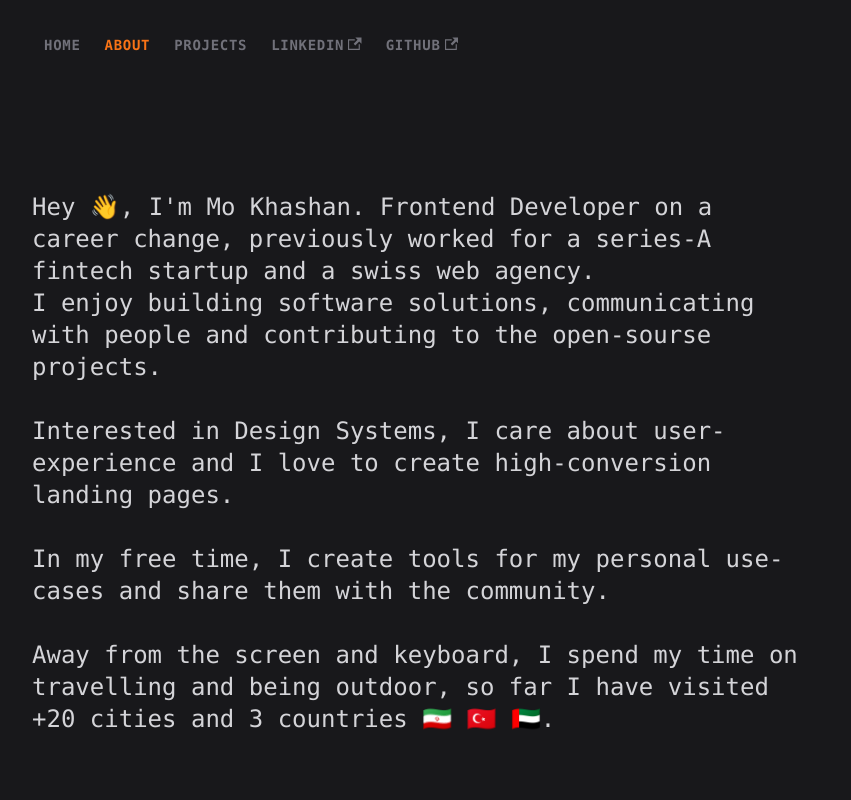
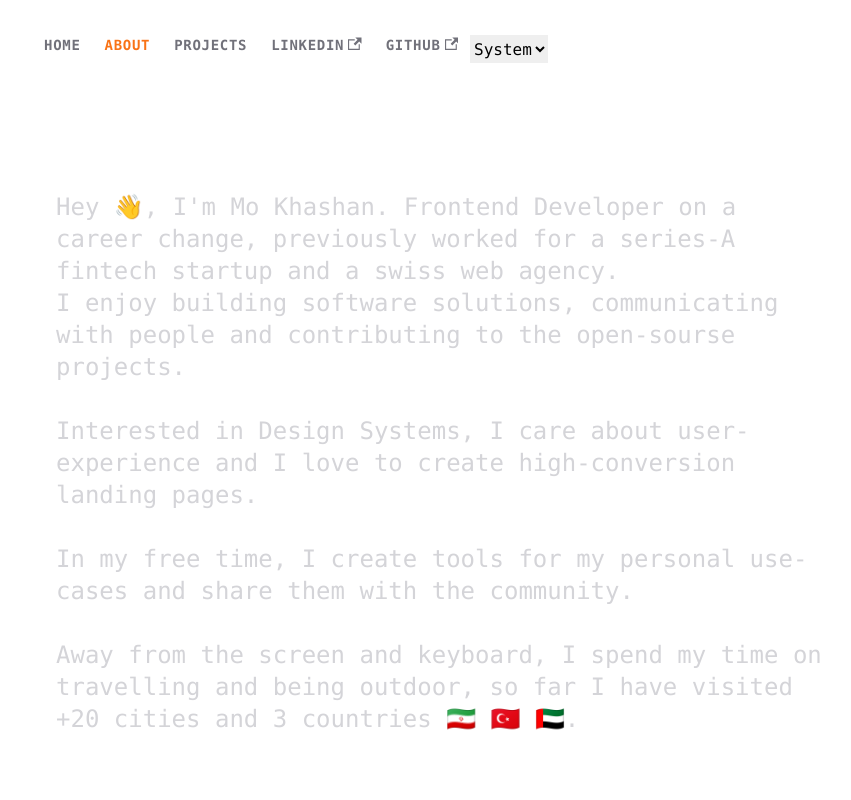
Before and after one commit to mahdikhashan/nanoman.space, a Next.js app: page /about in a window 1280 px wide. Shown: the top 800 px of the page, without its empty margins (16-867 px from the left). Built offline with nearby package versions, Linux system fonts and the light colour scheme.

Commit message:
feat: dark-mode

```diff
--- a/package.json
+++ b/package.json
@@ -18,6 +18,7 @@
     "eslint-config-next": "13.1.2",
     "hamburger-react": "^2.5.0",
     "next": "13.1.2",
+    "next-themes": "^0.2.1",
     "react": "18.2.0",
     "react-dom": "18.2.0",
     "typescript": "4.9.4",
--- a/src/pages/_app.tsx
+++ b/src/pages/_app.tsx
@@ -1,5 +1,7 @@
 import { useEffect, useState } from 'react';
+import { ThemeProvider } from 'next-themes'
 
+import "tailwindcss/tailwind.css";
 import '@/styles/globals.css'
 import RootLayout from '@/ui/layouts/Default'
 import type { AppProps } from 'next/app'
@@ -23,7 +25,9 @@ export default function App({ Component, pageProps }: AppProps) {
     return (
       <RootLayout>
         <ErrorBoundary>
-          <Component {...pageProps} />
+          <ThemeProvider enableSystem={true} attribute="class">
+            <Component {...pageProps} />
+          </ThemeProvider>
         </ErrorBoundary>
       </RootLayout>
     )
--- a/src/ui/Header.tsx
+++ b/src/ui/Header.tsx
@@ -1,13 +1,36 @@
-import { useState } from 'react';
+import { useState, useEffect } from 'react';
 
 import { header } from '@/lib/header';
-import { Turn as Hamburger } from 'hamburger-react'
+import { Turn as Hamburger } from 'hamburger-react';
 
 import clsx from 'clsx';
 
 import { usePathname } from 'next/navigation';
 
 import Link from 'next/link';
+
+import { useTheme } from 'next-themes';
+
+const ThemeSwitch = () => {
+  const [mounted, setMounted] = useState(false)
+  const { theme, setTheme } = useTheme()
+
+  useEffect(() => {
+    setMounted(true)
+  }, [])
+
+  if (!mounted) {
+    return null
+  }
+
+  return (
+    <select value={theme} onChange={e => setTheme(e.target.value)}>
+      <option value="system">System</option>
+      <option value="dark">Dark</option>
+      <option value="light">Light</option>
+    </select>
+  )
+}
 
 export default function Header() {
   const pathname = usePathname();
@@ -45,7 +68,7 @@ export default function Header() {
             );
           })}
         </div>
-        <div className="hidden md:flex">
+        <div className="hidden md:flex justify-between">
           {header.map((link) => {
             const isActive = link.slug === pathname
 
@@ -68,6 +91,7 @@ export default function Header() {
               </div>)
             );
           })}
+          <ThemeSwitch />
         </div>
       </div>
     </>
--- a/src/ui/layouts/Default.tsx
+++ b/src/ui/layouts/Default.tsx
@@ -6,8 +6,8 @@ import Header from '../Header';
 export default function RootLayout({ children }: { children: React.ReactNode}) {
   return (
     <html>
-      <body className="overflow-y-auto bg-zinc-900">
-        <div className="container mx-auto">
+      <main className="min-h-screen mx-auto overflow-y-auto dark:bg-zinc-900">
+        <div className="container mx-auto flex-grow">
           <div className="grid grid-cols-1 gap-y-8 p-4 md:py-8 md:px-12">
             <div className="row-start-1">
               <Header />
@@ -22,7 +22,7 @@ export default function RootLayout({ children }: { children: React.ReactNode}) {
             </div>
           </div>
         </div>
-      </body>
+      </main>
     </html>
   );
 }
--- a/tailwind.config.js
+++ b/tailwind.config.js
@@ -1,5 +1,6 @@
 /** @type {import('tailwindcss').Config} */
 module.exports = {
+  darkMode: 'class',
   content: [
     "./src/**/*.{js,ts,jsx,tsx}",
   ],
```
Also changed, not shown: 1 other file (tests, documents, lock files or other folders).
